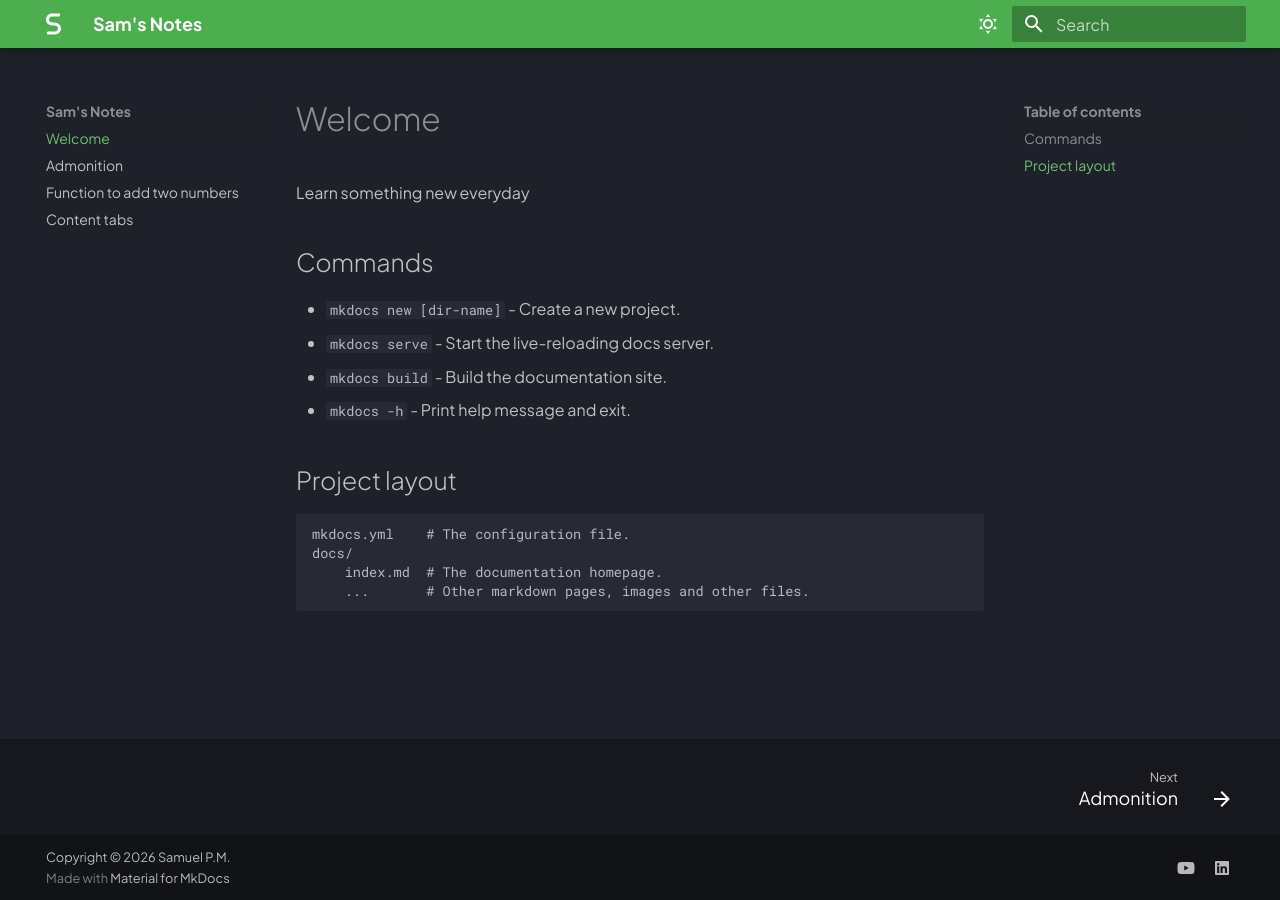
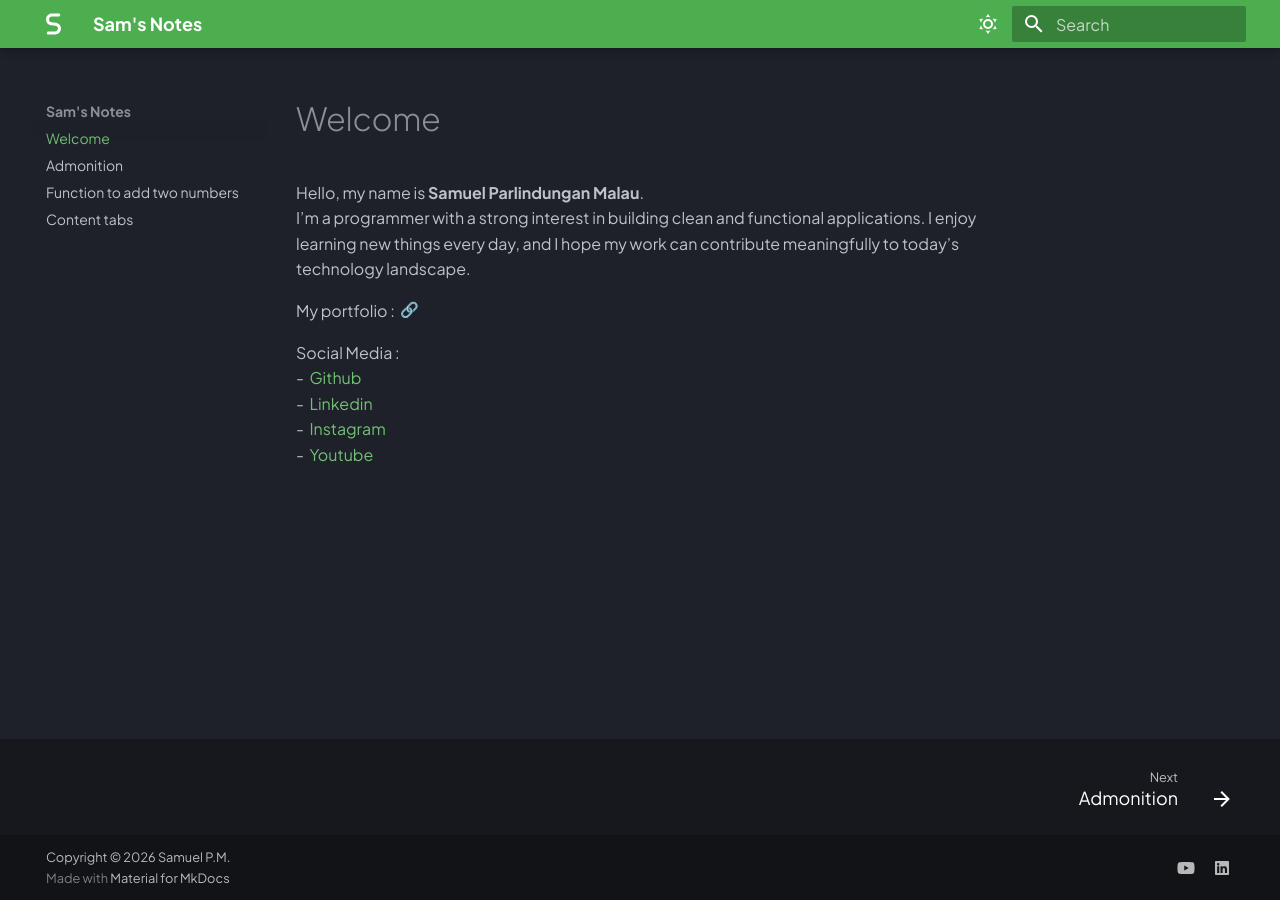
Before and after one commit to sampm092/my-notes, an MkDocs documentation site: the page built from docs/index.md, in a window 1280 px wide. Built offline with MkDocs 1.6.1 and Material for MkDocs 9.7.7, drawn with Linux system fonts in a browser that asks for light colours; emoji names are drawn with the system emoji font.

Commit message:
feat: Update index.md with personal introduction and social media links; enhance mkdocs.yml with additional markdown extensions

```diff
--- a/docs/index.md
+++ b/docs/index.md
@@ -1,17 +1,13 @@
 # Welcome
 
-Learn something new everyday
+Hello, my name is **Samuel Parlindungan Malau**.<br>
+I’m a programmer with a strong interest in building clean and functional applications. I enjoy learning new things every day, and I hope my work can contribute meaningfully to today’s technology landscape.
 
-## Commands
 
-* `mkdocs new [dir-name]` - Create a new project.
-* `mkdocs serve` - Start the live-reloading docs server.
-* `mkdocs build` - Build the documentation site.
-* `mkdocs -h` - Print help message and exit.
+My portfolio : <a href="https://sampm092.github.io/" target="_blank">&nbsp;:link:</a>
 
-## Project layout
-
-    mkdocs.yml    # The configuration file.
-    docs/
-        index.md  # The documentation homepage.
-        ...       # Other markdown pages, images and other files.
+Social Media : <br>
+- <a href="https://github.com/sampm092" target="_blank">&nbsp;Github</a> <br>
+- <a href="https://www.linkedin.com/in/samuel-parlindungan-malau/" target="_blank">&nbsp;Linkedin</a> <br>
+- <a href="https://www.instagram.com/samuel_p_malau/" target="_blank">&nbsp;Instagram</a> <br>
+- <a href="https://youtube.com/" target="_blank">&nbsp;Youtube</a>
--- a/mkdocs.yml
+++ b/mkdocs.yml
@@ -30,6 +30,12 @@ extra_css:
   - stylesheets/extra.css
 
 markdown_extensions:
+  - def_list
+  - pymdownx.tasklist:
+      custom_checkbox: true
+  - pymdownx.emoji:
+      emoji_index: !!python/name:material.extensions.emoji.twemoji
+      emoji_generator: !!python/name:material.extensions.emoji.to_svg
   - pymdownx.highlight:
       anchor_linenums: true
       line_spans: __span
@@ -41,6 +47,11 @@ markdown_extensions:
       alternate_style: true
   - admonition
   - pymdownx.details
+  - pymdownx.critic
+  - pymdownx.caret
+  - pymdownx.keys
+  - pymdownx.mark
+  - pymdownx.tilde
 extra:
   social:
     - icon: fontawesome/brands/youtube
```
